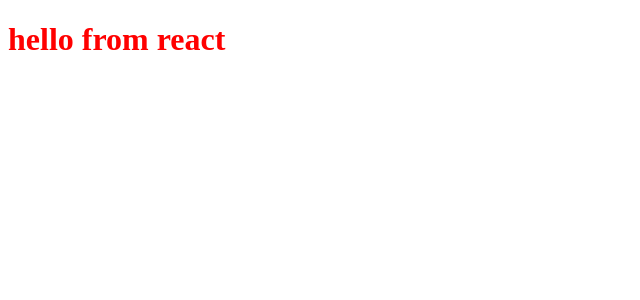
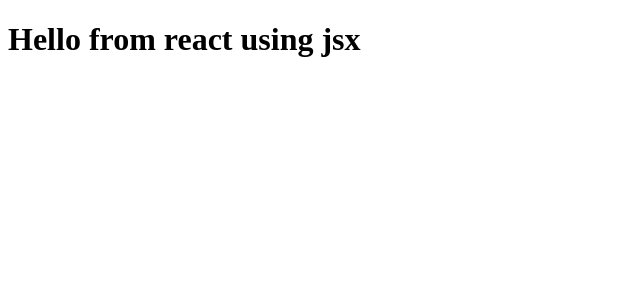
Before and after one commit to JanakiChodapuneedi/JanusFoods, a React (Vite) app: page / in a window 1280 px wide. Shown: the top 300 px of the page, without its empty margins (0-640 px from the left). Built offline with nearby package versions, Linux system fonts and the light colour scheme.

Commit message:
components

```diff
--- a/App.js
+++ b/App.js
@@ -1,6 +1,7 @@
 import React from "react";
 import ReactDOM from "react-dom";
-const heading= React.createElement("h1",{id:"heading"},"hello from react");
-console.log(heading);
+const HeadingComponent = () => (<h1>
+    Hello from react using jsx
+    </h1>);
 const root = ReactDOM.createRoot(document.getElementById("root"));
-root.render(heading);
+root.render(<HeadingComponent/>);
--- a/index.html
+++ b/index.html
@@ -8,9 +8,7 @@
     <title>Janus Foods</title>
   </head>
   <body>
-    <div id="root">hello world</div>
-
-
+    <div id="root">Not rendered</div>
     <script src="./App.js" type="module">
     </script>
   </body>
--- a/package.json
+++ b/package.json
@@ -3,6 +3,8 @@
   "version": "1.0.0",
   "description": "food ordering app",
   "scripts": {
+    "start" : "parcel index.html",
+    "build" : "parcel build index.html",
     "test": "jest"
   },
   "repository": {
@@ -13,7 +15,7 @@
     "react"
   ],
   "author": "Janaki Chodapuneedi",
-  "license": "ISC",
+  "license": "ISC ",
   "bugs": {
     "url": "https://github.com/JanakiChodapuneedi/JanusFoods/issues"
   },
```
